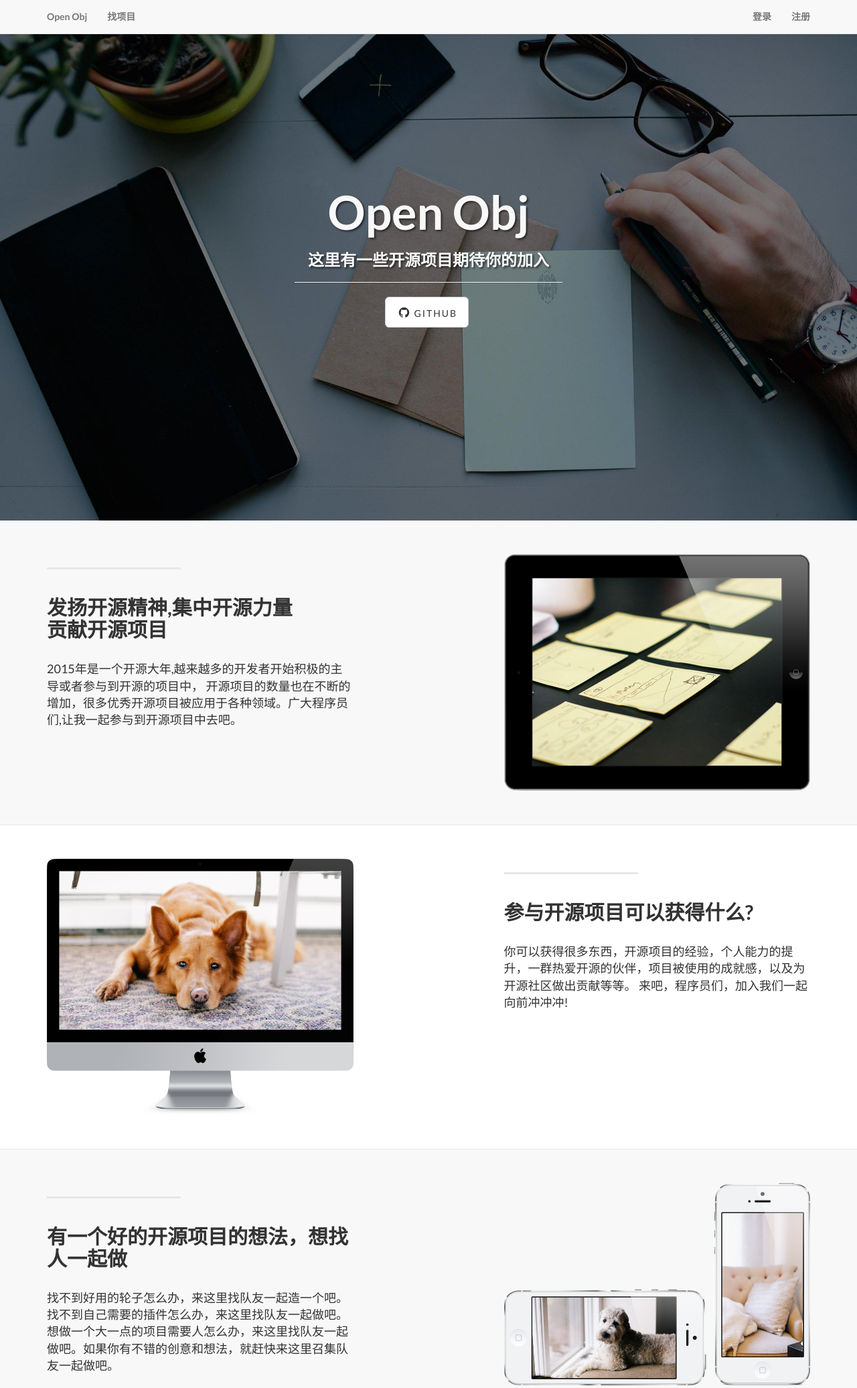
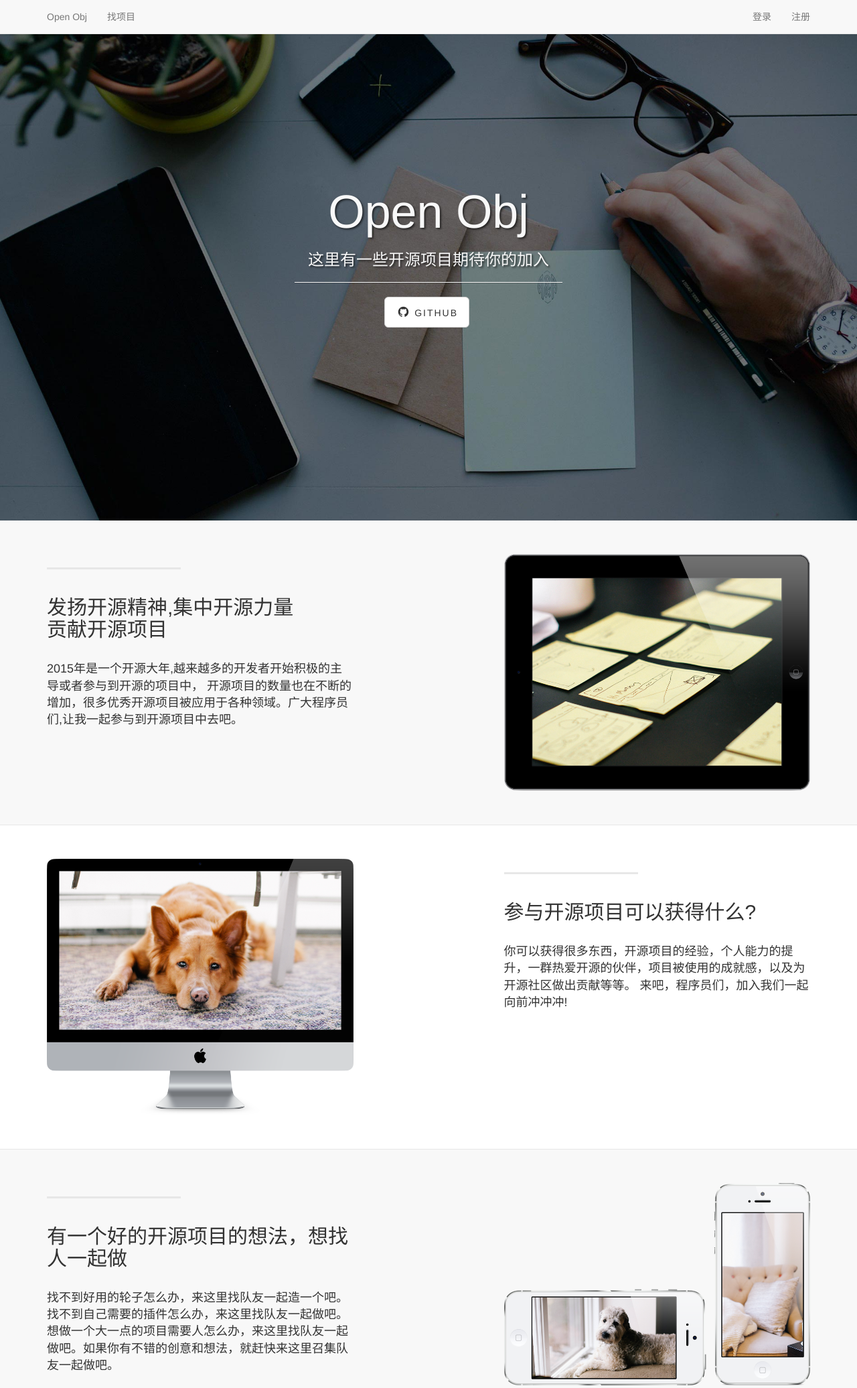
Before and after one commit to VicoandMe/openobj-web, a Django app: page / in a window 1280 px wide. Shown: the top 2072 px of the page at 67% size. Run offline with Django 3.2, Linux system fonts and the light colour scheme; some libraries are stand-ins or nearby versions.

Commit message:
Update landing-page.css

```diff
--- a/openobj/common/static/css/landing-page.css
+++ b/openobj/common/static/css/landing-page.css
@@ -8,17 +8,6 @@ body,
 html {
     width: 100%;
     height: 100%;
-}
-
-body,
-h1,
-h2,
-h3,
-h4,
-h5,
-h6 {
-    font-family: "Lato","Helvetica Neue",Helvetica,Arial,sans-serif;
-    font-weight: 700;
 }
 
 .topnav {
```
